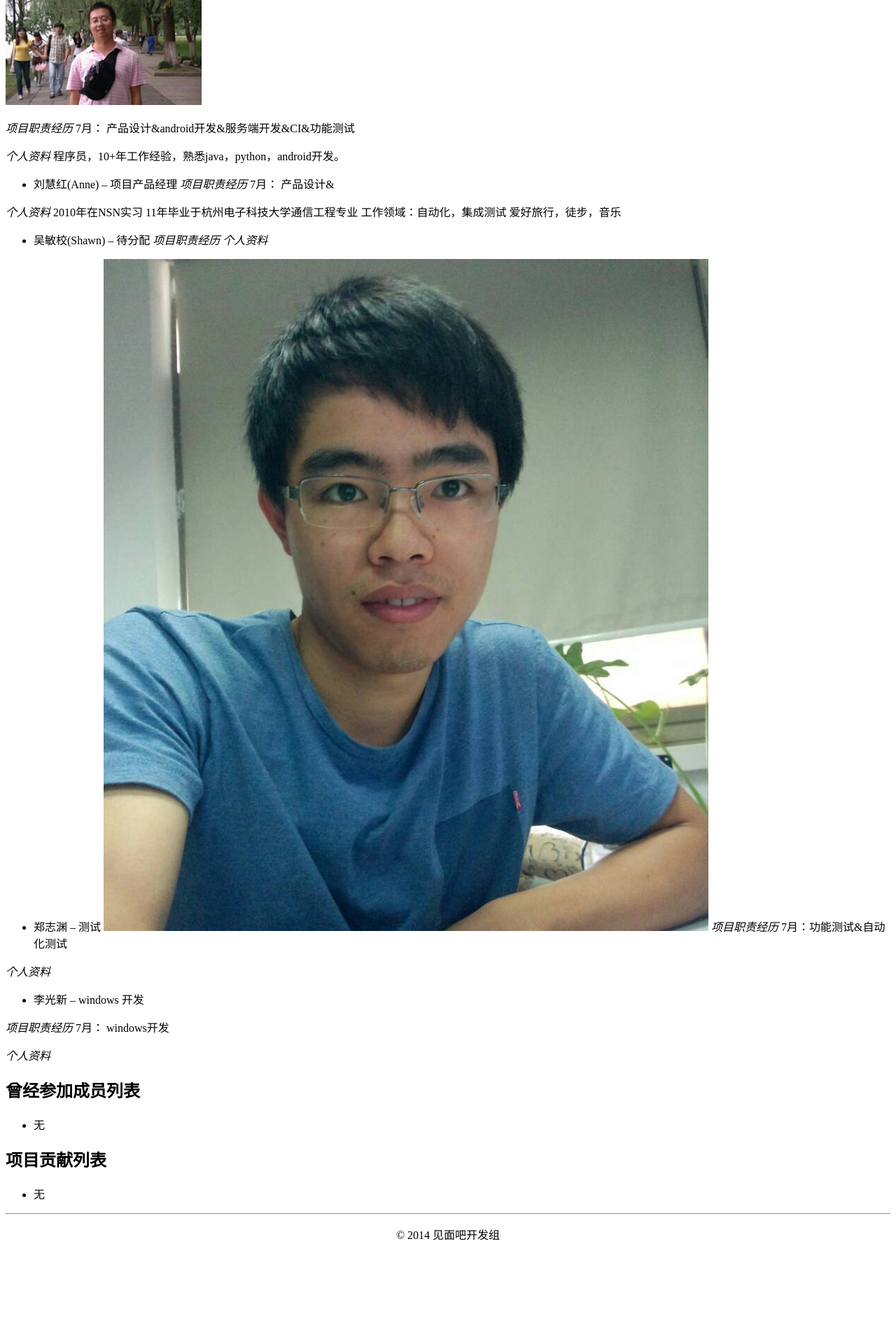
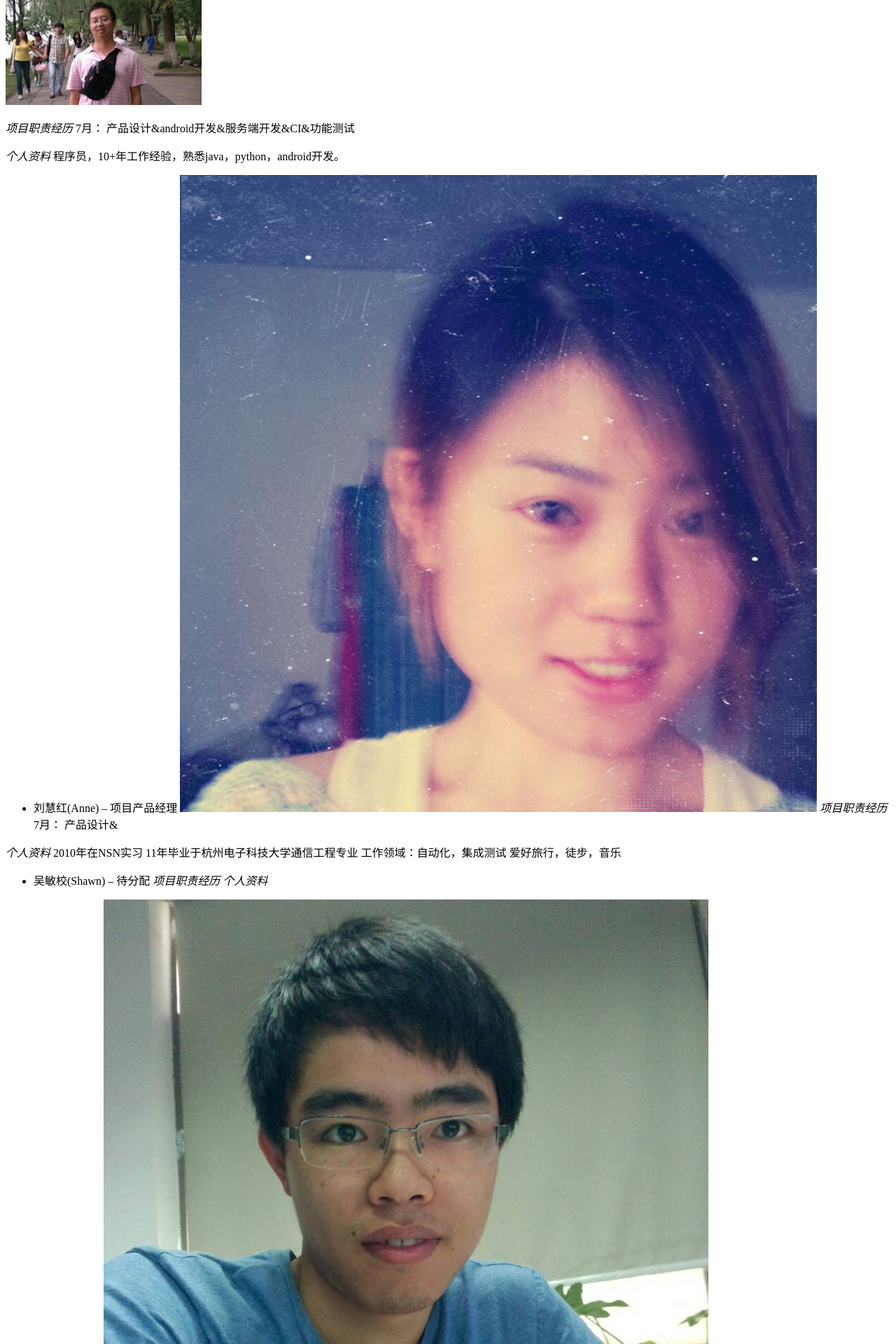
Before and after one commit to deonwu/vdating, a Jekyll site: the page built from pages/team.md, in a window 1280 px wide. Shown: the part 838-2758 px from the top of the page at 70% size. Built offline with Jekyll 4.4.1, drawn with Linux system fonts in a browser that asks for light colours; Markdown is read by kramdown in place of the engine named in the settings; before the commit the page ends 2629 px from its top, so only the background shows below that.

Commit message:
add image
add iamges

```diff
--- a/pages/team.md
+++ b/pages/team.md
@@ -38,6 +38,7 @@ group: navigation
 
 
 * 刘慧红(Anne) -- 项目产品经理
+![Anne](/images/Anne.jpg)
 *项目职责经历*
 7月： 产品设计&
 
@@ -53,7 +54,7 @@ group: navigation
 *个人资料*
 
 * 郑志渊 -- 测试
-![吴大龙](/images/Terry.jpg)
+![Jerry](/images/Jerry.jpg)
 *项目职责经历*
 7月：功能测试&自动化测试
 
```
Also changed, not shown: images/Anne.jpg (added), images/Jerry.jpg (renamed from images/Terry.jpg).
